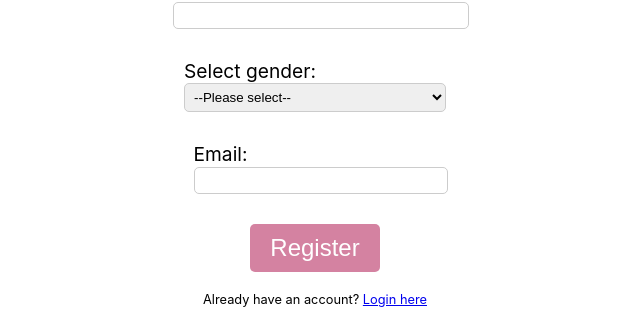
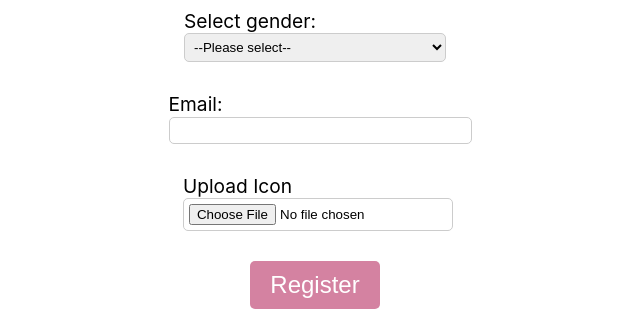
Before and after one commit to tracyZhang9999/Hamsder_frontend, a React (Create React App) app: page /register in a window 1280 px wide. Shown: the part 456-767 px from the top of the page, without its empty margins (325-965 px from the left). Built offline with nearby package versions, Linux system fonts and the light colour scheme.

Commit message:
added upload Icon in registration

```diff
--- a/package.json
+++ b/package.json
@@ -6,6 +6,7 @@
     "@testing-library/jest-dom": "^5.16.5",
     "@testing-library/react": "^13.4.0",
     "@testing-library/user-event": "^13.5.0",
+    "axios": "^1.3.6",
     "react": "^18.2.0",
     "react-dom": "^18.2.0",
     "react-router-dom": "^5.2.0",
--- a/src/components/RegistrationForm.css
+++ b/src/components/RegistrationForm.css
@@ -62,7 +62,21 @@
     font-size: 0.8rem;
   }
 
-  .registration-form email{
-    font-size: 1.2rem;
-    left:0;
+
+  .special-label{
+    margin-left:-50px;
   }
+
+  .special-label2{
+    margin-left:110px;
+  }
+
+  #email-input{
+    width: 120%;
+    max-width: 300px;
+
+  }
+  #file-input{
+    width: 69%;
+    max-width: 280px;
+  }
--- a/src/components/RegistrationForm.js
+++ b/src/components/RegistrationForm.js
@@ -1,18 +1,20 @@
 import React, { useState } from 'react';
 import { Link } from 'react-router-dom';
+import axios from 'axios';
 import './RegistrationForm.css';
 
 function RegistrationForm(props) {
   const [username, setUsername] = useState('');
   const [password, setPassword] = useState('');
-  const [sex, setSex] = useState('');
+  const [selectedGender, setSelectedGender] = useState('');
   const [email, setEmail] = useState('');
+  const [image, setImage] = useState(null);
 
   const handleUsernameChange = (event) => {
     setUsername(event.target.value);
   };
 
-  const [selectedGender, setSelectedGender] = useState('');
+
 
   const handleSelectChange = (event) => {
     setSelectedGender(event.target.value);
@@ -28,31 +30,31 @@ function RegistrationForm(props) {
 
   const handleSubmit = (event) => {
     event.preventDefault();
+    const formData = new FormData();
+    formData.append("username", username);
+    formData.append("email", email);
+    formData.append("password", password);
+    formData.append("sex", selectedGender);
+    formData.append("image", image);
+
+    /*
+    const new_user = {
+      username: username,
+      email:email,
+      password: password,
+      sex: selectedGender,
+      image:image
+    };*/
 
 
-    const new_user = {
-      username: username,
-      password: password,
-      sex: selectedGender
-    };
      //  registration logic here, post to backend
-     fetch('/api/register', {
-      method: 'POST',
-      headers: {
-        'Content-Type': 'application/json'
-      },
-      body: JSON.stringify(new_user)
-    })
-    .then(response => {
-      if (response.ok) {
-        // Registration was successful, handle accordingly
-      } else {
-        // Registration failed, handle accordingly
-      }
-    })
-    .catch(error => {
-      // Handle error
-    });
+     axios.post('/api/register', formData)
+     .then(response => {
+       console.log(response.data);
+     })
+     .catch(error => {
+       console.log(error.response.data);
+     });
 
 
   };
@@ -83,8 +85,12 @@ function RegistrationForm(props) {
       </label>
 
 
-      <label className='email'> Email:
-        <input type="email" value={email} onChange={handleEmailChange} />
+      <label className="special-label"> Email:
+        <input id="email-input" type="email" value={email} onChange={handleEmailChange} />
+      </label>
+
+      <label className="special-label2">Upload Icon
+        <input id="file-input" type="file" onChange={(e) => setImage(e.target.files[0])} />
       </label>
 
       <button type="submit">Register</button>
```
Also changed, not shown: 1 other file (tests, documents, lock files or other folders).
